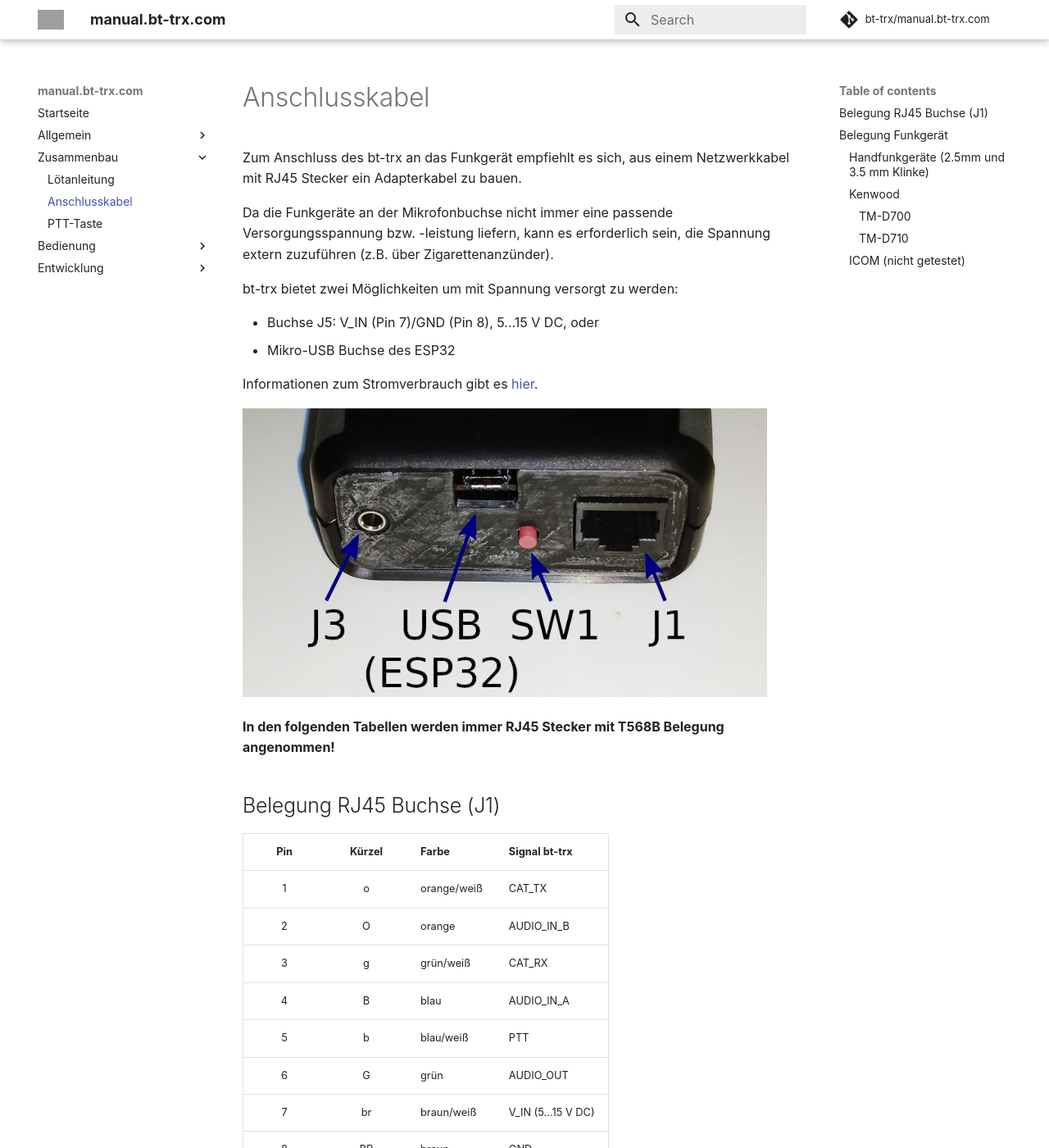
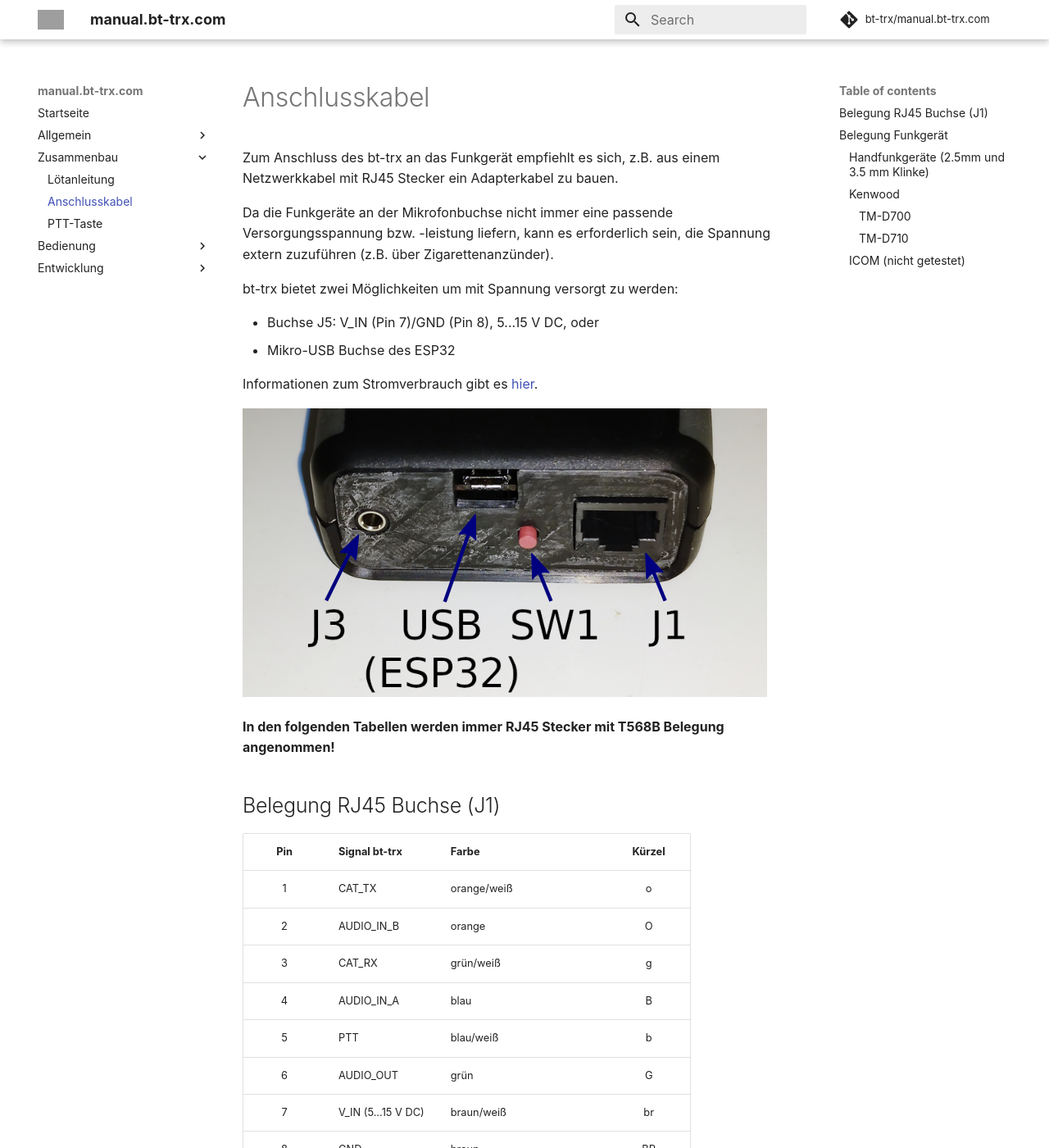
Before and after one commit to bt-trx/manual.bt-trx.com, an MkDocs documentation site: the page built from docs/20_Zusammenbau/Anschlusskabel.md, in a window 1280 px wide and 1400 px high. Shown: the whole window at 82% size. Built offline with MkDocs 1.6.1 and Material for MkDocs 9.7.7, drawn with Linux system fonts in a browser that asks for light colours; comment, search, counter and statistics services are not loaded; part of the change alters nothing that is shown; some of the changed text lies outside the part shown; grey boxes are pictures that could not be loaded.

```diff
--- a/docs/20_Zusammenbau/Anschlusskabel.md
+++ b/docs/20_Zusammenbau/Anschlusskabel.md
@@ -1,6 +1,6 @@
 # Anschlusskabel
 
-Zum Anschluss des bt-trx an das Funkgerät empfiehlt es sich, aus einem
+Zum Anschluss des bt-trx an das Funkgerät empfiehlt es sich, z.B. aus einem
 Netzwerkkabel mit RJ45 Stecker ein Adapterkabel zu bauen.
 
 Da die Funkgeräte an der Mikrofonbuchse nicht immer eine passende Versorgungsspannung bzw. -leistung liefern,
@@ -13,22 +13,25 @@ bt-trx bietet zwei Möglichkeiten um mit Spannung versorgt zu werden:
 
 Informationen zum Stromverbrauch gibt es [hier](../../10_Allgemein/Stromverbrauch).
 
-![sdfs](bt-trx_connectors.png)
+![Übersicht der Anschlüsse](bt-trx_connectors.png)
 
 **In den folgenden Tabellen werden immer RJ45 Stecker mit T568B Belegung angenommen!**
 
 ## Belegung RJ45 Buchse (J1)
 
-| Pin | Kürzel | Farbe       | Signal bt-trx |
-|:---:|:------:|-------------|---------------|
-| 1   | o      | orange/weiß | CAT_TX        |
-| 2   | O      | orange      | AUDIO_IN_B    |
-| 3   | g      | grün/weiß   | CAT_RX        |
-| 4   | B      | blau        | AUDIO_IN_A    |
-| 5   | b      | blau/weiß   | PTT           |
-| 6   | G      | grün        | AUDIO_OUT     |
-| 7   | br     | braun/weiß  | V_IN (5...15 V DC) |
-| 8   | BR     | braun       | GND           |
+| Pin | Signal bt-trx | Farbe       | Kürzel |
+|:---:|---------------|-------------|:------:|
+| 1   | CAT_TX        | orange/weiß | o      |
+| 2   | AUDIO_IN_B    | orange      | O      |
+| 3   | CAT_RX        | grün/weiß   | g      |
+| 4   | AUDIO_IN_A    | blau        | B      |
+| 5   | PTT           | blau/weiß   | b      |
+| 6   | AUDIO_OUT     | grün        | G      |
+| 7   | V_IN (5...15 V DC) | braun/weiß  | br     |
+| 8   | GND           | braun       | BR     |
+| | | Farbkodierung: EIA/TIA 568B          | |
+
+![RJ45 Pinnummerierung](bt-trx_rj45_pinnumbering.png)
 
 ## Belegung Funkgerät
 
```
Also changed, not shown: docs/20_Zusammenbau/Anschlusskabel/bt-trx_rj45_pinnumbering.png (added).
